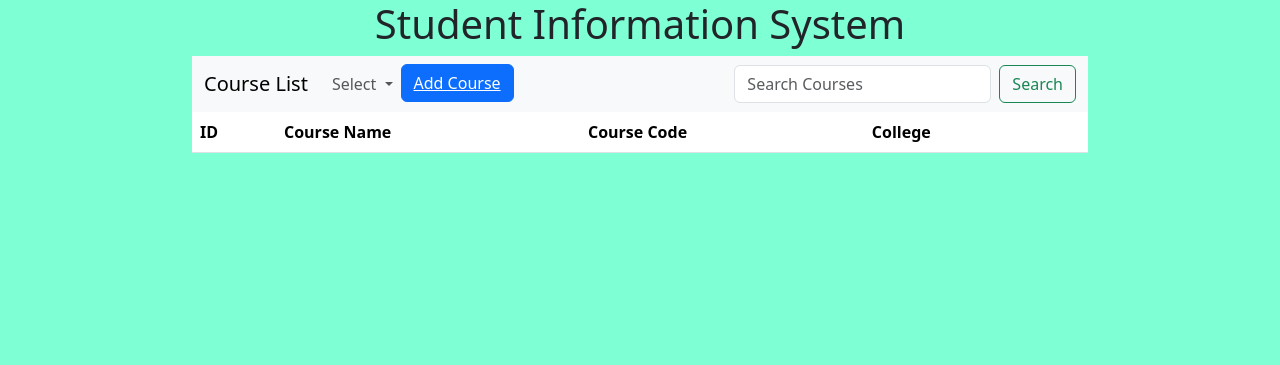
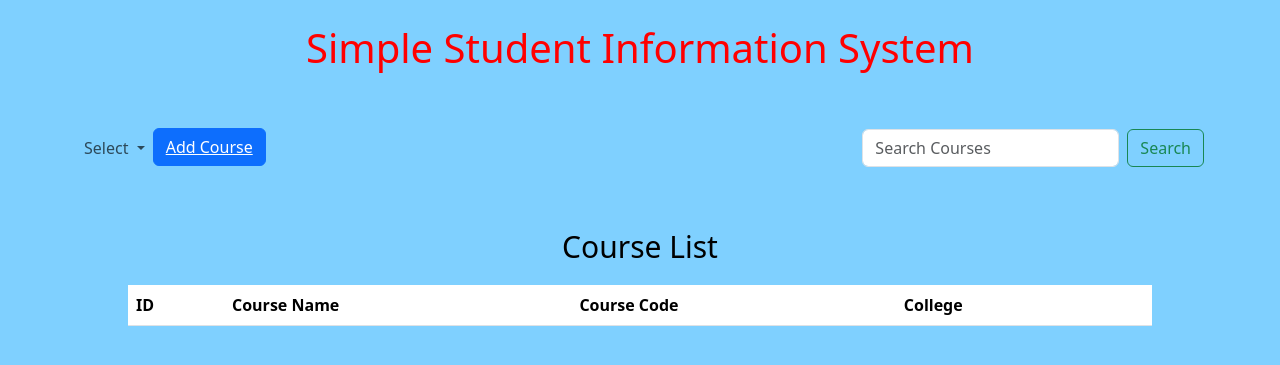
Before and after one commit to benji-bedar/SSISWeb-Flask, a Flask app: page /course in a window 1280 px wide. Shown: the top 365 px of the page. Run offline with Flask 3, Linux system fonts and the light colour scheme; data that the repository does not hold is empty.

Commit message:
minor fixes

```diff
--- a/app/templates/college/index.html
+++ b/app/templates/college/index.html
@@ -22,7 +22,7 @@
 {% endblock %}
 
 {% block content %}
-<table class="table table-striped" style="width: 70%; margin: auto;">
+<table class="table table-striped" style="width: 80%; margin: auto;">
   <thead>
     <tr>
       <th>ID</th>
--- a/app/templates/course/index.html
+++ b/app/templates/course/index.html
@@ -24,7 +24,7 @@ Courses
 {% endblock %}
 
 {% block content %}
-<table class="table table-striped" style="width: 70%; margin: auto;">
+<table class="table table-striped" style="width: 80%; margin: auto;">
   <thead>
     <tr>
       <th>ID</th>
--- a/app/templates/master_layout.html
+++ b/app/templates/master_layout.html
@@ -18,14 +18,14 @@
 
 </head>
 
-<body style="background-color: aquamarine;">
-  <div style="text-align: center;">
-    <h1>Student Information System</h1>
+<body style="background-color: rgb(127, 208, 255);">
+  <div style="text-align: center;color: rgb(255, 0, 0); font-weight: 800;" class="mb-4 py-4">
+    <h1>Simple Student Information System</h1>
   </div>
 
-  <nav class="navbar navbar-expand-lg bg-body-tertiary" style="margin: auto;width: 70%;background-color: aquamarine;">
-    <div class="container-fluid">
-      {% block subtitle %}{% endblock %}
+  <nav class="navbar navbar-expand-lg bg-body-tertiary mb-5 py-0" style="margin: auto;width: 90%;height: 50%;">
+    <div class="container-fluid" style="background-color: rgb(127, 208, 255);">
+
       <button class="navbar-toggler" type="button" data-bs-toggle="collapse" data-bs-target="#navbarSupportedContent"
         aria-controls="navbarSupportedContent" aria-expanded="false" aria-label="Toggle navigation" >
         <span class="navbar-toggler-icon"></span>
@@ -48,7 +48,9 @@
       </div>
     </div>
   </nav>
-
+  <div class="mb-2 py-2" style="display: flex; justify-content: center; align-items: center; color: black; font-size: 30px; font-weight: 500;">
+    {% block subtitle %}{% endblock %}
+  </div>
   {% block content %}{% endblock %}
   {% block scripts %}{% endblock %}
 </body>
--- a/app/templates/student/index.html
+++ b/app/templates/student/index.html
@@ -2,7 +2,7 @@
 {% block title %}Students{% endblock %}
 
 {% block subtitle %}
-<div class="navbar-brand">Student List</div>
+<div class="navbar-brand py-3">Student List</div>
 {% endblock %}
 
 {% block button %}
@@ -22,7 +22,7 @@
 {% endblock %}
 
 {% block content %}
-<table class="table table-striped" style="width: 70%;margin: auto;">
+<table class="table table-striped" style="width: 80%;margin: auto; background-color:yellowgreen ;">
   <thead>
     <tr>
       <th>ID</th>
```
